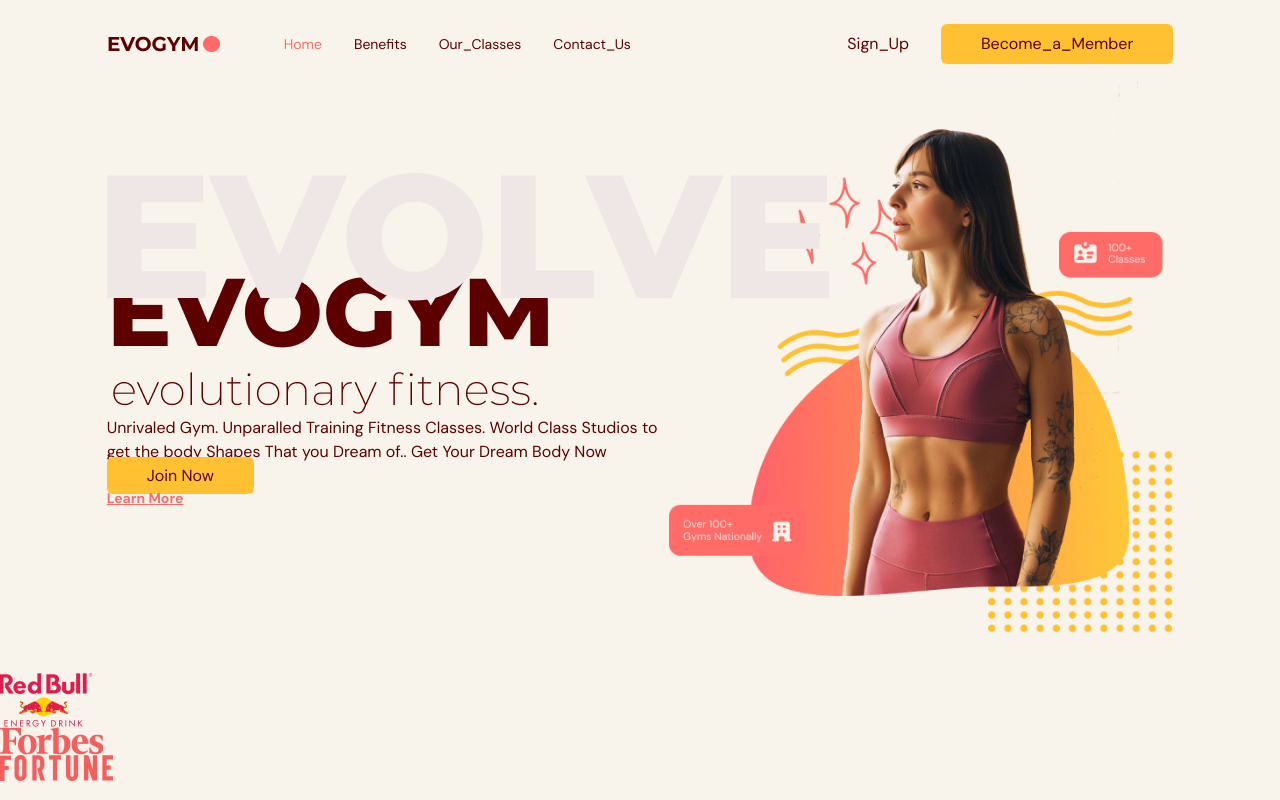
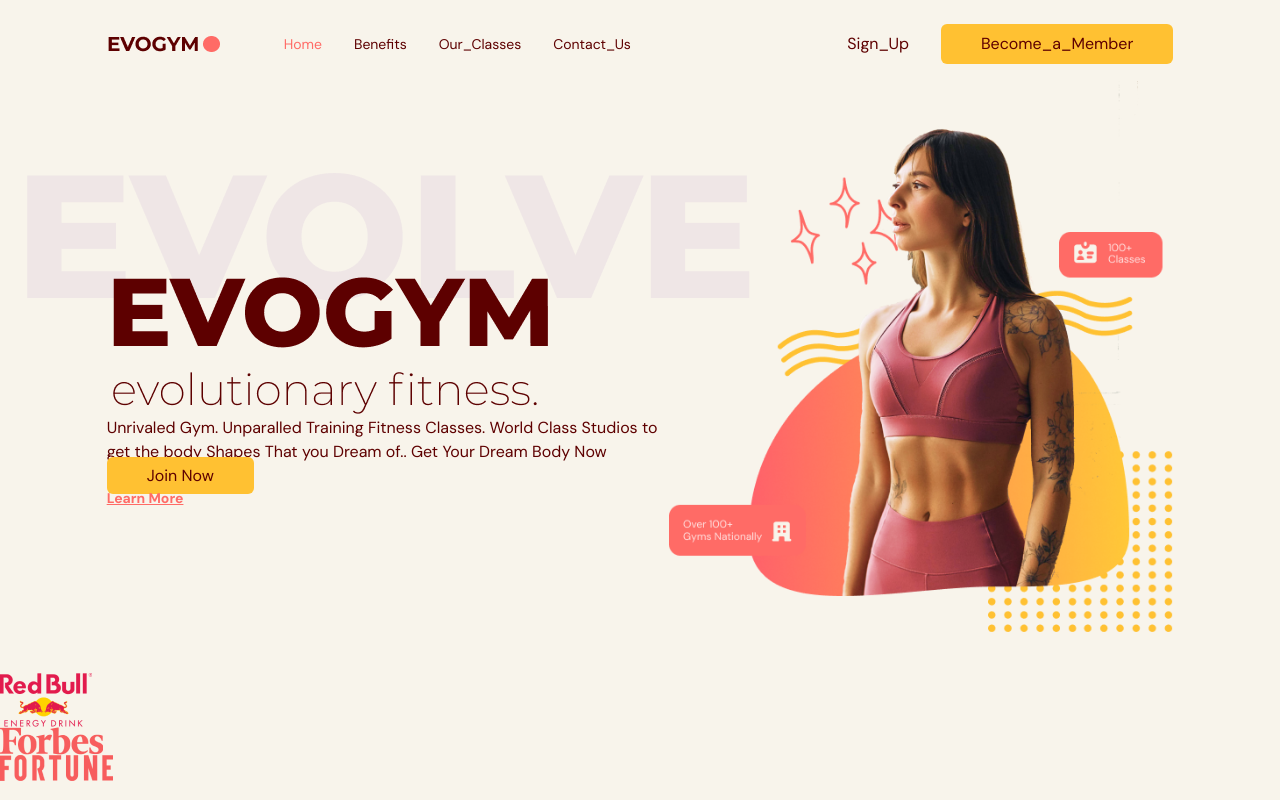
Before and after one commit to kolamat/gym-module, a React (Vite) app: page / in a window 1280 px wide. Built offline with nearby package versions, Linux system fonts and the light colour scheme.

Commit message:
On branch main Your branch is ahead of 'origin/main' by 9 commits.   (use "git push" to publish your local commits)
Changes to be committed:
	modified:   src/scenes/navbar/home/home.tsx

```diff
--- a/src/scenes/navbar/home/home.tsx
+++ b/src/scenes/navbar/home/home.tsx
@@ -26,7 +26,7 @@ const home = ({ setSelectedPage }: Props) => {
                   {/* HEADINGS */}
                   <div className='md:-mt-20'>
                       <div className='relative'>
-                          <div className='before:absolute before:-top-20 before:content-evolvetext'>
+                          <div className='before:absolute before:-top-20 before:-left-20 before:z-[-1] before:content-evolvetext'>
                               <img src={HomePageText} alt="HomePageText" />
                           </div>
                       </div>
```
